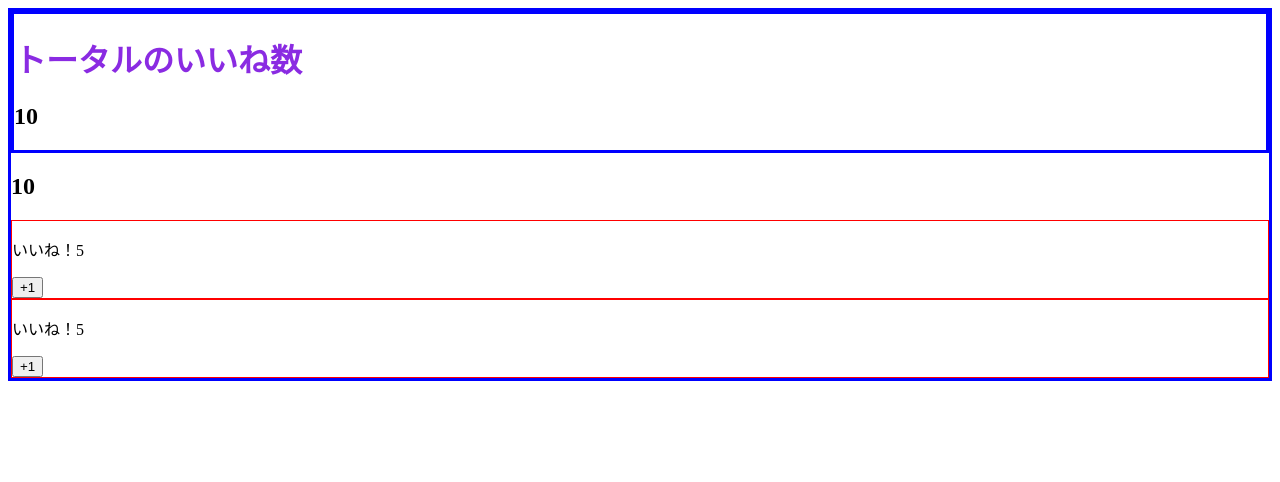
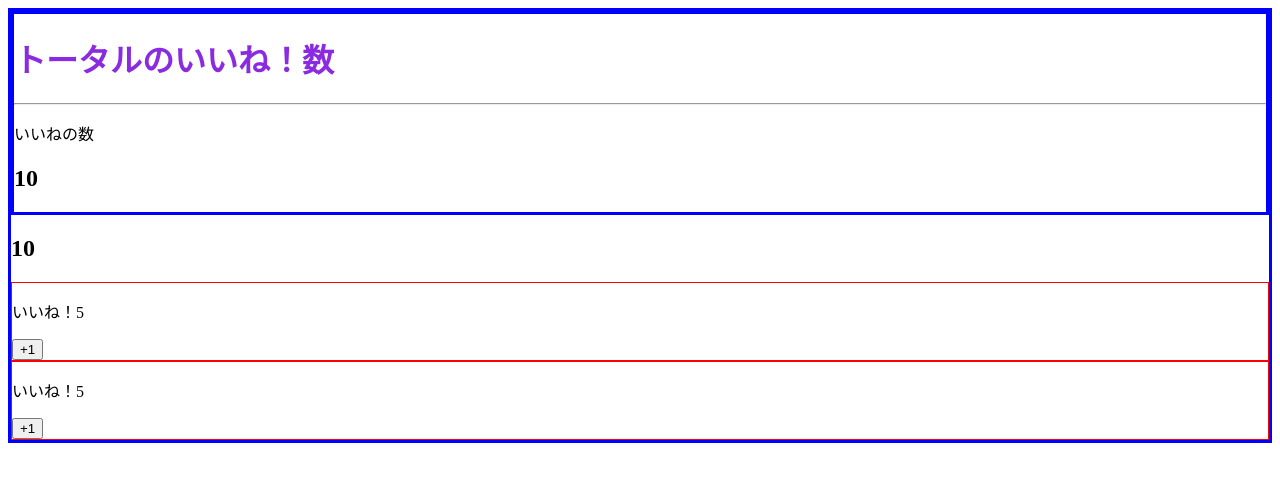
Before and after one commit to kazu-0226/sample-vue-project2, a Vue app: page / in a window 1280 px wide. Shown: the top 482 px of the page. Built offline with nearby package versions, Linux system fonts and the light colour scheme.

Commit message:
名前付きslot&ホットリロードの設定

```diff
--- a/src/App.vue
+++ b/src/App.vue
@@ -2,8 +2,13 @@
   <div>
     <LikeHeader>
       <!-- slotに送る -->
-      <h1>トータルのいいね数</h1>
-      <h2>{{ number }}</h2>
+      <!-- slotが複数ある場合は template v-slot:引数 -->
+      <template v-slot:title>
+        <h1>トータルのいいね！数</h1>
+      </template>
+      <template v-slot:number>
+        <h2>{{ number }}</h2>
+      </template>
     </LikeHeader>
     <h2>{{number}}</h2>
     <!-- キャメルケース -->
@@ -31,4 +36,5 @@ export default {
  div {
    border: 3px solid blue;
  }
+
 </style>
--- a/src/components/LikeHeader.vue
+++ b/src/components/LikeHeader.vue
@@ -1,7 +1,15 @@
 <template>
     <div>
-        <!-- slotはHTMLのtemplateを送る -->
-        <slot></slot>
+        <!-- slotはHTMLのtemplateを受け取ることができる -->
+        <!-- name属性を追加して受け取る箇所を指定 -->
+        <slot name="title">
+            <!-- slotに渡されるテンプレートが定義されていない場合は、表示されるオールバックコンテンツ -->
+            <h2>デフォルトのタイトル</h2>
+        </slot>
+        <hr>
+        <p>いいねの数</p>
+        <slot name="number"></slot>
+
     </div>
 </template>
 
--- a/vue.config.js
+++ b/vue.config.js
@@ -1,6 +1,11 @@
 module.exports = {
+    configureWebpack: {
     devServer: {
         port: 3000,
         disableHostCheck: true,
+        watchOptions: {
+            poll: true
+        }
     },
+}
 };
```
